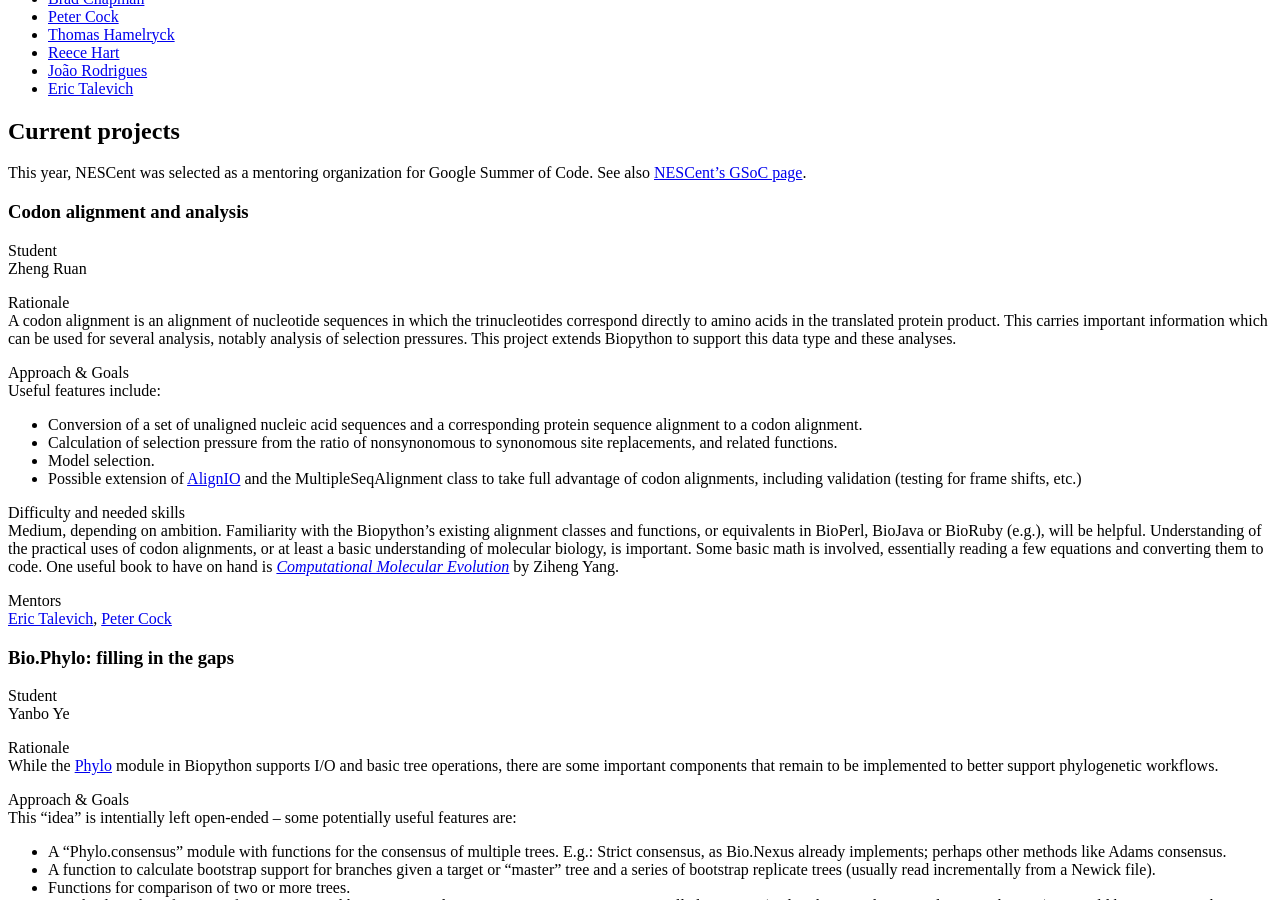
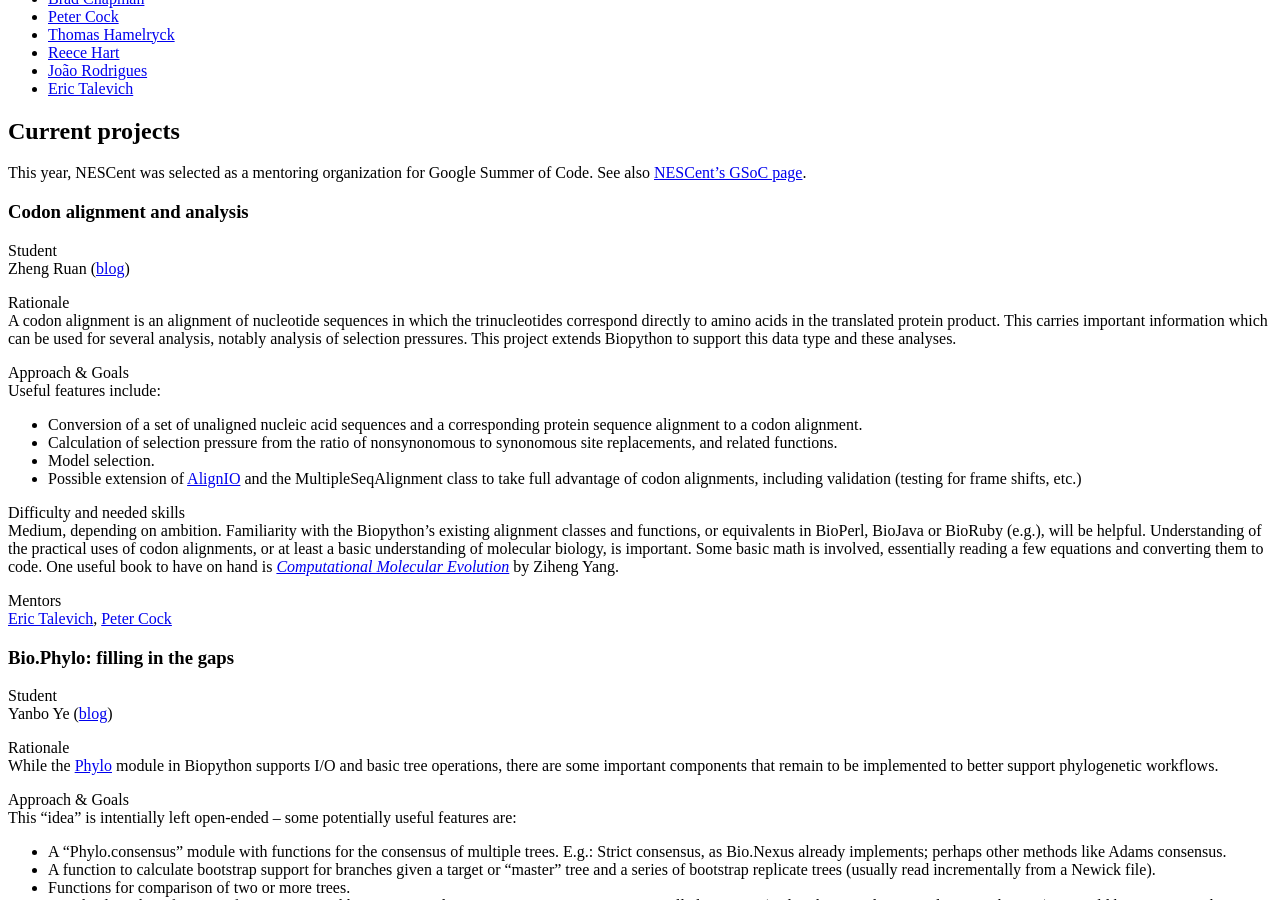
Before and after one commit to biopython/biopython.github.io, a Jekyll site: the page built from wiki/Google_Summer_of_Code.md, in a window 1280 px wide and 900 px high, scrolled down 378 px. Built offline with Jekyll 4.4.1, drawn with Linux system fonts in a browser that asks for light colours.

Commit message:
/* Current projects */ Blog links for 2013

```diff
--- a/wiki/Google_Summer_of_Code.md
+++ b/wiki/Google_Summer_of_Code.md
@@ -47,7 +47,7 @@ page](http://informatics.nescent.org/wiki/Phyloinformatics_Summer_of_Code_2013).
 ### Codon alignment and analysis
 
 Student
-Zheng Ruan
+Zheng Ruan ([blog](http://zr1991.blogspot.de/))
 
 Rationale
 A codon alignment is an alignment of nucleotide sequences in which the
@@ -85,7 +85,7 @@ Cock](https://github.com/peterjc/)
 ### Bio.Phylo: filling in the gaps
 
 Student
-Yanbo Ye
+Yanbo Ye ([blog](http://blog.yeyanbo.com/tag/gsoc.html))
 
 Rationale
 While the [Phylo](Phylo "wikilink") module in Biopython supports I/O and
```
Also changed, not shown: 1 other file.
